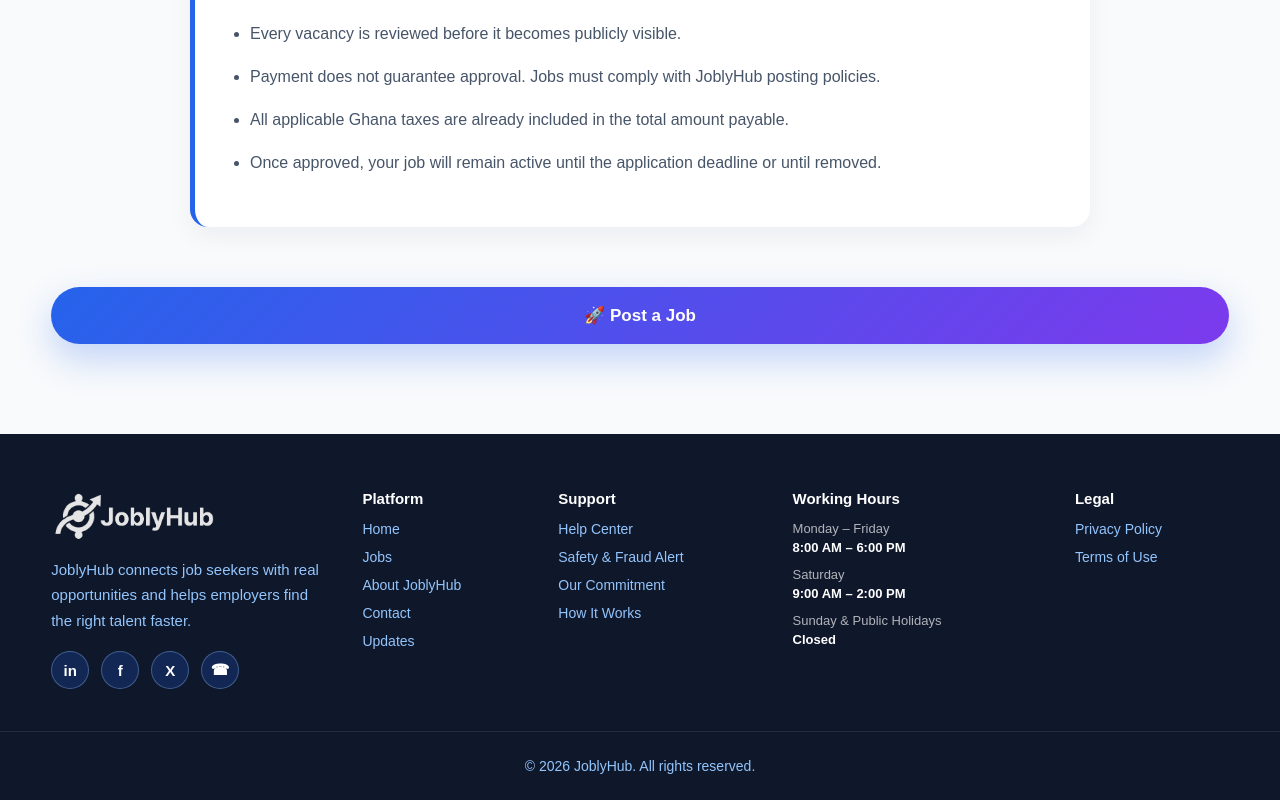
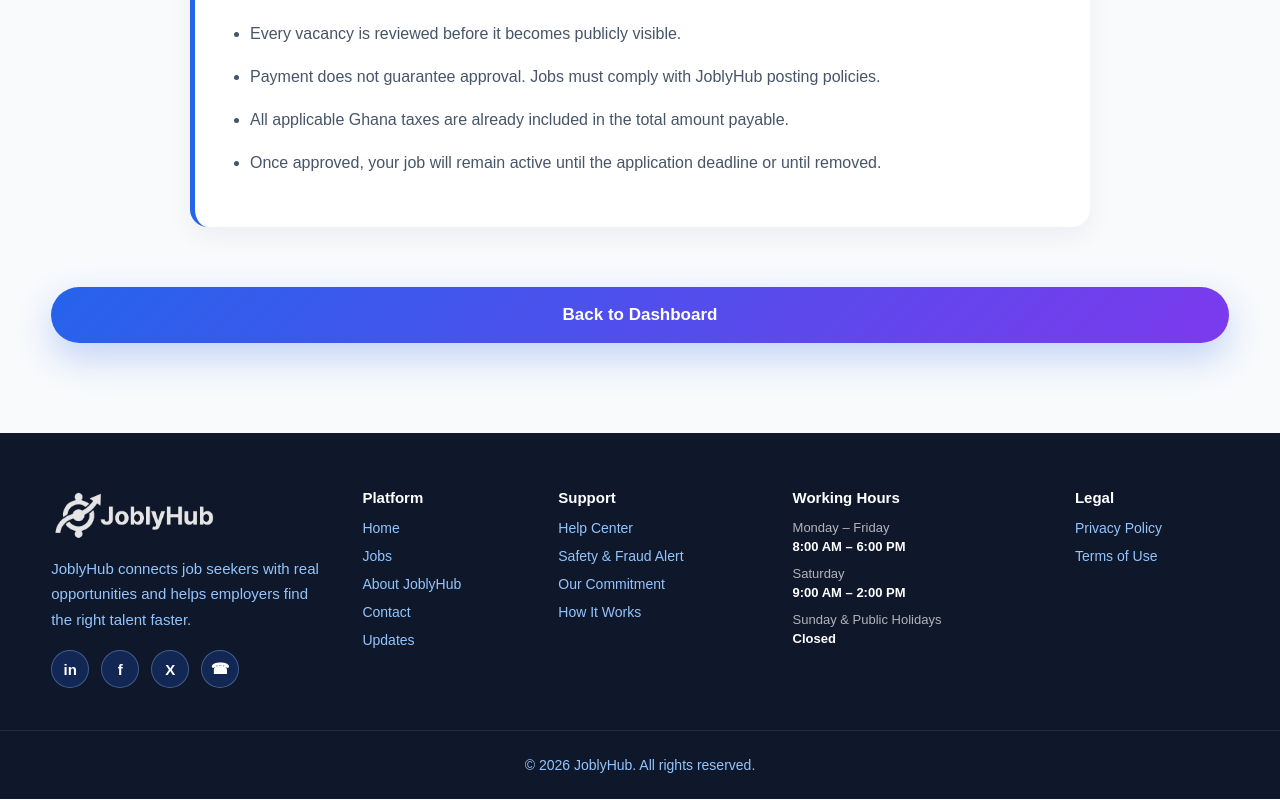
Before and after one commit to trendfirm-wq/joblyhub-web, a Next.js app: page /pricing in a window 1280 px wide. Shown: the part 1315-2115 px from the top of the page. Built offline with nearby package versions, Linux system fonts and the light colour scheme; no server answers.

Commit message:
Add page titles, fix About page, add payment cancelled route, improve Next.js migration

```diff
--- a/src/app/pricing/page.jsx
+++ b/src/app/pricing/page.jsx
@@ -148,7 +148,7 @@
               href="/employer/post-job"
               className="btn btn-primary"
             >
-              🚀 Post a Job
+            Back to Dashboard
             </Link>
 
           </div>
```
